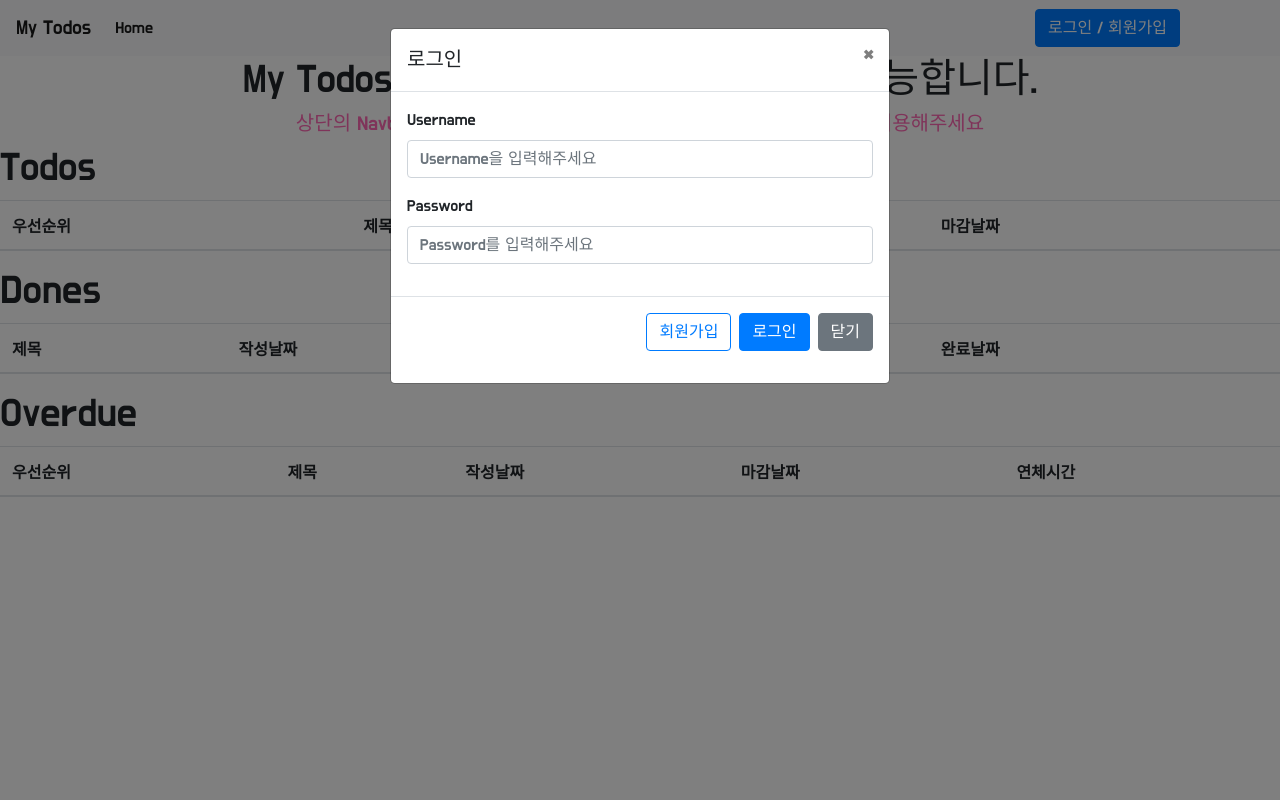
After one commit to momentum1993/mytodo, a Django app: page /todos/accounts/login/ in a window 1280 px wide, after a click on "로그인 / 회원가입". The commit adds this page. Run offline with Django 3.2, Linux system fonts and the light colour scheme; lists and menus that the app fills with data are empty; parts of the project's set-up code (start-up, migrations or seed data) failed here and were passed over; some libraries are stand-ins or nearby versions.

Commit message:
로그인 기능 및 회원 별 todo 관리 기능 추가
로그인 기능 및 회원 별 todo 관리 기능 추가

```diff
--- a/mytodo/mytodo/settings.py
+++ b/mytodo/mytodo/settings.py
@@ -42,10 +42,10 @@ INSTALLED_APPS = [
 
 MIDDLEWARE = [
     'django.middleware.security.SecurityMiddleware',
-    'django.contrib.sessions.middleware.SessionMiddleware',
+    'django.contrib.sessions.middleware.SessionMiddleware', #요청 간에 세션들을 관리한다.
     'django.middleware.common.CommonMiddleware',
     'django.middleware.csrf.CsrfViewMiddleware',
-    'django.contrib.auth.middleware.AuthenticationMiddleware',
+    'django.contrib.auth.middleware.AuthenticationMiddleware', # 세션들을 사용하는 요청들과 유저를 연관시켜준다.
     'django.contrib.messages.middleware.MessageMiddleware',
     'django.middleware.clickjacking.XFrameOptionsMiddleware',
 ]
@@ -121,3 +121,5 @@ USE_TZ = True
 # https://docs.djangoproject.com/en/2.1/howto/static-files/
 
 STATIC_URL = '/static/'
+
+LOGIN_URL = '/todos/accounts/login/'
--- a/mytodo/todos/models.py
+++ b/mytodo/todos/models.py
@@ -1,9 +1,10 @@
 from django.db import models
 from django.utils import timezone
 from datetime import datetime
+from django.contrib.auth.models import User
 
 class Todo(models.Model):
-
+    user = models.ForeignKey(User, on_delete=models.CASCADE, default=None)
     title = models.CharField(max_length=200)
     priority = models.IntegerField(default=0)
     pub_date = models.DateTimeField('date published')
--- a/mytodo/todos/templates/todos/base.html
+++ b/mytodo/todos/templates/todos/base.html
@@ -22,6 +22,49 @@
 <nav class="navbar navbar-expand-lg navbar-light bg-light">
   <a class="navbar-brand" href="/todos/">My Todos</a>
 
+              <!-- Button trigger modal -->
+    {% if user.is_authenticated %}
+        <a class="btn btn-primary" href="{% url "todos:logout" %}" style="position: absolute; right:100px;">로그아웃</a>
+    {% else %}
+        <button type="button" class="btn btn-primary" data-toggle="modal" data-target="#exampleModal" style="position: absolute; right: 100px;">
+            로그인 / 회원가입
+        </button>
+
+
+<div class="modal fade" id="exampleModal" tabindex="-1" role="dialog" aria-labelledby="exampleModalLabel" aria-hidden="true">
+  <div class="modal-dialog" role="document">
+    <div class="modal-content">
+      <div class="modal-header">
+        <h5 class="modal-title" id="exampleModalLabel">로그인</h5>
+        <button type="button" class="close" data-dismiss="modal" aria-label="Close">
+          <span aria-hidden="true">&times;</span>
+        </button>
+      </div>
+        <form method="post" id="login" action="{% url 'todos:login' %}">
+      <div class="modal-body">
+
+        {% csrf_token %}
+            <div class="form-group">
+                <label>Username</label>
+                <input name="username" id="username" type="text" class="form-control" placeholder="Username을 입력해주세요"/>
+            </div>
+            <div class="form-group">
+                <label>Password</label>
+                <input name="password" id="password" type="password" class="form-control" placeholder="Password를 입력해주세요"/>
+            </div>
+      </div>
+      <div class="modal-footer">
+          <a class="btn btn-outline-primary" href="{% url "todos:signup" %}">회원가입</a>
+          <button type="submit" class="btn btn-primary">로그인</button>
+          <button type="button" class="btn btn-secondary" data-dismiss="modal">닫기</button>
+      </div>
+            </form>
+    </div>
+  </div>
+</div>
+    {% endif %}
+
+
   <button class="navbar-toggler" type="button" data-toggle="collapse" data-target="#navbarTogglerDemo02" aria-controls="navbarTogglerDemo02" aria-expanded="false" aria-label="Toggle navigation">
     <span class="navbar-toggler-icon"></span>
   </button>
@@ -32,10 +75,6 @@
         <a class="nav-link" href="/todos/">Home<span class="sr-only">(current)</span></a>
       </li>
     </ul>
-{#    <form class="form-inline my-2 my-lg-0">#}
-{#      <input class="form-control mr-sm-2" type="search" placeholder="Search">#}
-{#      <button class="btn btn-outline-success my-2 my-sm-0" type="submit">Search</button>#}
-{#    </form>#}
   </div>
 </nav>
 
--- a/mytodo/todos/templates/todos/edit_todo.html
+++ b/mytodo/todos/templates/todos/edit_todo.html
@@ -48,7 +48,7 @@ if($("#sub_todos").val().length==0){ alert("세부 todo들을 입력하세요");
 
     <div class="form-group">
     <label>Due Date</label>
-    <input name="due_date" id="due_date" type="datetime-local" class="form-control" placeholder="Todo의 마감기한을 입력해주세요" value="{{ todo.due_date|date:'Y-m-d' }}T{{ todo.due_date|date:'h:m:s' }}">
+    <input name="due_date" id="due_date" type="datetime-local" class="form-control" placeholder="Todo의 마감기한을 입력해주세요" value="{{ todo.due_date|date:'Y-m-d' }}T{{ todo.due_date|date:'h:m' }}">
   </div>
     <div class="form-group">
 <table width="400" border="0" cellspacing="0" cellpadding="0">
--- /dev/null
+++ b/mytodo/todos/templates/todos/login.html
@@ -0,0 +1,51 @@
+{% extends 'todos/base.html' %}
+
+{% block title %}
+    <title>My Todos - You have to sign in!</title>
+{% endblock %}
+{% block content %}
+
+
+    <h1 style="text-align: center">My Todos 서비스는 로그인 이후 이용가능합니다.<br></h1>
+    <h5 style="text-align: center; color: hotpink">상단의 Navbar 우측에 있는 로그인 버튼을 눌러 로그인 이후 서비스를 이용해주세요</h5>
+
+<h1> Todos <br></h1>
+<table class = "table table-hover">
+    <thead>
+        <tr>
+            <th>우선순위</th>
+            <th>제목</th>
+            <th>작성날짜</th>
+            <th>마감날짜</th>
+        </tr>
+    </thead>
+</table>
+
+
+<h1> Dones <br></h1>
+<table class = "table table-hover">
+    <thead>
+        <tr>
+            <th>제목</th>
+            <th>작성날짜</th>
+            <th>마감날짜</th>
+            <th>완료날짜</th>
+        </tr>
+    </thead>
+    <tbody>
+    </tbody>
+</table>
+
+<h1> Overdue <br></h1>
+<table class = "table table-hover">
+    <thead>
+        <tr>
+            <th>우선순위</th>
+            <th>제목</th>
+            <th>작성날짜</th>
+            <th>마감날짜</th>
+            <th>연체시간</th>
+        </tr>
+    </thead>
+</table>
+{% endblock %}
--- a/mytodo/todos/urls.py
+++ b/mytodo/todos/urls.py
@@ -1,14 +1,19 @@
 from django.urls import path
+# from django.contrib.auth import views as auth_views
+from django.contrib.auth.decorators import login_required
 
 from . import views
 
 app_name = 'todos' # 다른 어플과의 URL 중복을 피하기 위해 네임 스페이스 생성해줌.
 urlpatterns = [
-    path('', views.IndexView.as_view(), name='index'),
-    path('<int:pk>/', views.DetailView.as_view(), name='detail'),
+    path('', views.index, name='index'),
+    path('<int:pk>/', login_required(views.DetailView.as_view()), name='detail'),
     path('<int:todo_id>/check/', views.check_todo, name='check'),
     path('<int:todo_id>/done/', views.done, name='done'),
     path('write/', views.write_todo, name='write'),
     path('<int:todo_id>/edit/', views.edit_todo, name='edit'),
     path('<int:todo_id>/delete/', views.delete_todo, name='delete'),
+    path('accounts/login/', views.account_login, name='login'),
+    path('accounts/logout/', views.account_logout, name='logout'),
+    path('accounts/signup/', views.account_signup, name='signup'),
 ]
--- a/mytodo/todos/views.py
+++ b/mytodo/todos/views.py
@@ -2,24 +2,27 @@ from django.shortcuts import render, get_object_or_404, get_list_or_404
 from django.http import HttpResponse, Http404, HttpResponseRedirect
 from django.urls import reverse
 from django.views import generic
-from django.db.models.query import QuerySet
+from django.contrib.auth.decorators import login_required
+from django.contrib.auth import authenticate, login, logout
 
 from .models import Todo, Specific_todo, Done
-from .forms import TodoForm
+from .forms import TodoForm, LoginForm, UserForm
 from django.utils import timezone
 from django.core.exceptions import ObjectDoesNotExist
+from django.contrib.auth.models import User
 
-class IndexView(generic.ListView):
-    template_name = 'todos/index.html'
-    context_object_name = 'todo_list'
-
-    def get_queryset(self):
-        return Todo.objects.all()
-
+def index(request):
+    if request.user.is_authenticated:
+        user = User.objects.get(username = request.user.username)
+        todo_list = user.todo_set.all()
+        return render(request, 'todos/index.html', {'todo_list': todo_list })
+    else:
+        return render(request, 'todos/login.html')
 class DetailView(generic.DetailView):
     model = Todo
     template_name = 'todos/detail.html'
 
+@login_required
 def check_todo(request, todo_id):
     todo = get_object_or_404(Todo, pk=todo_id)
     checked_list = []
@@ -34,6 +37,7 @@ def check_todo(request, todo_id):
         checked_todo.save()
     return HttpResponseRedirect(reverse('todos:done', args=(todo.id, )))
 
+@login_required
 def done(request, todo_id):
     all_done = True
     todo = get_object_or_404(Todo, pk=todo_id)
@@ -55,30 +59,32 @@ def done(request, todo_id):
         d = Done(todo=todo, done_date=timezone.now().replace(microsecond=0))
         d.save()
         todo.save()
-    return render(request, 'todos/index.html', {'todo_list': Todo.objects.all()})
+    return render(request, 'todos/index.html', {'todo_list': User.objects.get(username=request.user.username).todo_set.all()})
 
+@login_required
 def write_todo(request):
     if request.method == 'POST':
         form = TodoForm(request.POST)
+        print(form.errors)
         if form.is_valid():
-            todo = Todo(pub_date=timezone.now().replace(microsecond=0), due_date=form['due_date'].value(), title = form['title'].value(), priority = form['priority'].value(), all_done=False)
+            print("It is valid!")
+            todo = Todo(user=request.user, pub_date=timezone.now().replace(microsecond=0), due_date=form['due_date'].value(), title = form['title'].value(), priority = form['priority'].value(), all_done=False)
             todo.save()
-            sub_todo = Specific_todo(todo=todo, content=form['sub_todos'].value(), is_checked=False)
-            sub_todo.save()
+            for i in form.data.getlist('sub_todos'):
+                sub_todo = Specific_todo(todo=todo, content=i, is_checked=False)
+                sub_todo.save()
             return HttpResponseRedirect('/todos/')
     else:
         form = TodoForm()
     return render(request, 'todos/write_todo.html', {'form': form,} )
 
 
+@login_required
 def edit_todo(request, todo_id):
     todo = Todo.objects.get(pk=todo_id)
     if request.method == 'POST':
         form = TodoForm(request.POST)
-
         if form.is_valid():
-
-            print("It is valid")
             todo.due_date =form['due_date'].value()
             todo.title = form['title'].value()
             todo.priority = form['priority'].value()
@@ -89,23 +95,57 @@ def edit_todo(request, todo_id):
 
             for i in sub_todo_list:
                 if i not in edited_sub_todo_list:
+                    print('1')
                     Specific_todo.objects.get(content=i).delete()
 
             for i in edited_sub_todo_list:
                 try :
                     Specific_todo.objects.get(content=i)
-                    print("here 1")
                 except ObjectDoesNotExist:
+                    print('yes')
                     sub_todo = Specific_todo(todo=todo, content=i, is_checked=False)
-                    print("here 2")
                     sub_todo.save()
             return HttpResponseRedirect('/todos/')
     else:
         form = TodoForm()
     return render(request, 'todos/edit_todo.html', {'form': form, 'todo':todo,} )
 
-
+@login_required
 def delete_todo(request, todo_id):
     todo = Todo.objects.get(pk=todo_id)
     todo.delete()
-    return render(request, 'todos/index.html', {'todo_list': Todo.objects.all()})
+    return render(request, 'todos/index.html', {'todo_list': User.objects.get(username=request.user.username).todo_set.all()})
+
+
+def account_login(request):
+    if request.method == 'POST':
+        form = LoginForm(request.POST)
+        if form.is_valid():
+            username = form['username'].value()
+            password = form['password'].value()
+            user = authenticate(request,username=username, password=password)
+            if user is not None:
+                login(request, user)
+                # return render(request, 'todos/index.html', {'todo_list': Todo.objects.all()})
+                return render(request,'todos/index.html', {'todo_list' : User.objects.get(username=request.user.username).todo_set.all()})
+            else:
+                return render(request, 'todos/login.html')
+    return render(request, 'todos/login.html')
+
+@login_required
+def account_logout(request):
+    logout(request)
+    return render(request, 'todos/login.html')
+
+def account_signup(request):
+    if request.method == "POST":
+        form = UserForm(request.POST)
+        if form.is_valid():
+            new_user = User.objects.create_user(**form.cleaned_data)
+            login(request, new_user)
+            return render(request, 'todos/index.html', {'todo_list': User.objects.get(username=request.user.username).todo_set.all()})
+        else:
+            return HttpResponse('사용자명과 비밀번호를 다시 입력해주세요. (사용자명 : 4 ~ 20글자, 비밀번호 : 6 ~ 20글자)')
+    else:
+        form = UserForm()
+        return render(request, 'todos/signup.html', {'form': form})
```
Also changed, not shown: mytodo/todos/forms.py (+10 -0 lines), mytodo/todos/templates/todos/signup.html (added, +25 -0 lines), mytodo/db.sqlite3, mytodo/todos/migrations/0001_initial.py.
